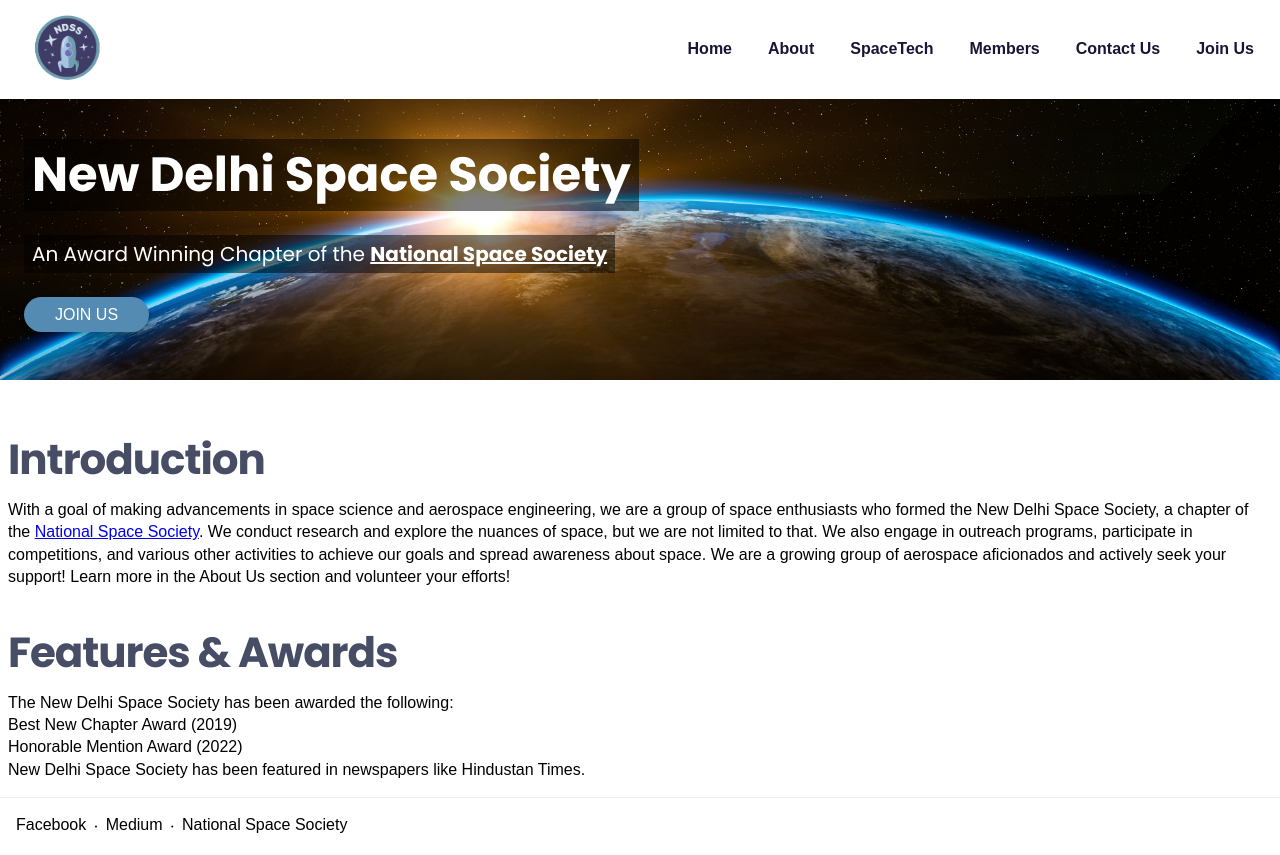
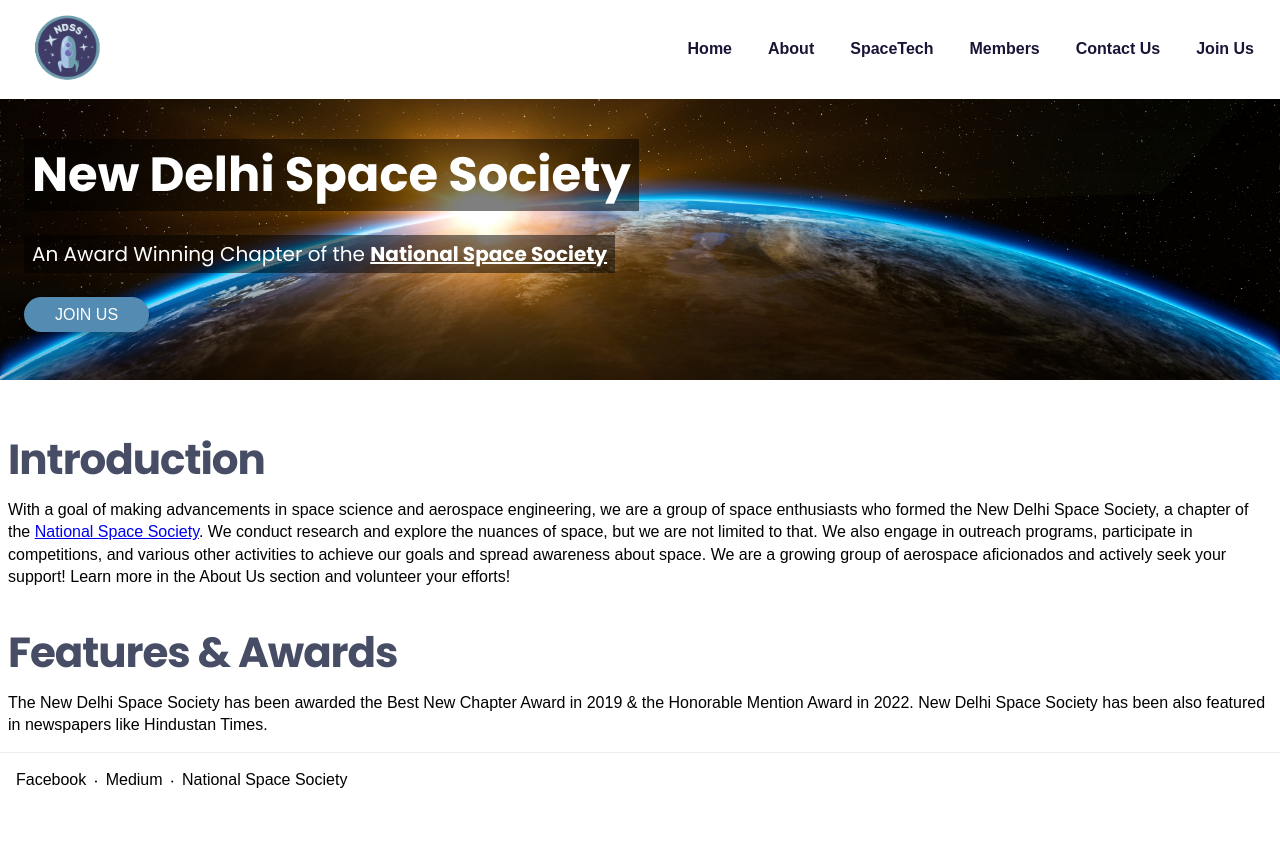
Before and after one commit to New-Delhi-Space-Society/new-delhi-space-society.github.io, a Next.js app: page / in a window 1280 px wide. After the commit the page ends 810 px from the top, so only its background shows below. Built offline with nearby package versions, Linux system fonts and the light colour scheme.

Commit message:
Update Contents.tsx

```diff
--- a/components/index/Contents.tsx
+++ b/components/index/Contents.tsx
@@ -17,12 +17,9 @@ export default function Contents() {
       </SubHeadingContents>
       <SubHeadingContents title="Features & Awards">
         <KBody>
-          The New Delhi Space Society has been awarded the following:
-          <ul>
-            <li>Best New Chapter Award (2019)</li>
-            <li>Honorable Mention Award (2022)</li>
-          </ul>
-         New Delhi Space Society has been featured in newspapers like Hindustan Times.
+          The New Delhi Space Society has been awarded the
+          Best New Chapter Award in 2019 & the Honorable Mention Award in 2022.
+          New Delhi Space Society has been also featured in newspapers like Hindustan Times.
         </KBody>
       </SubHeadingContents>
     </AppContainer>
```
